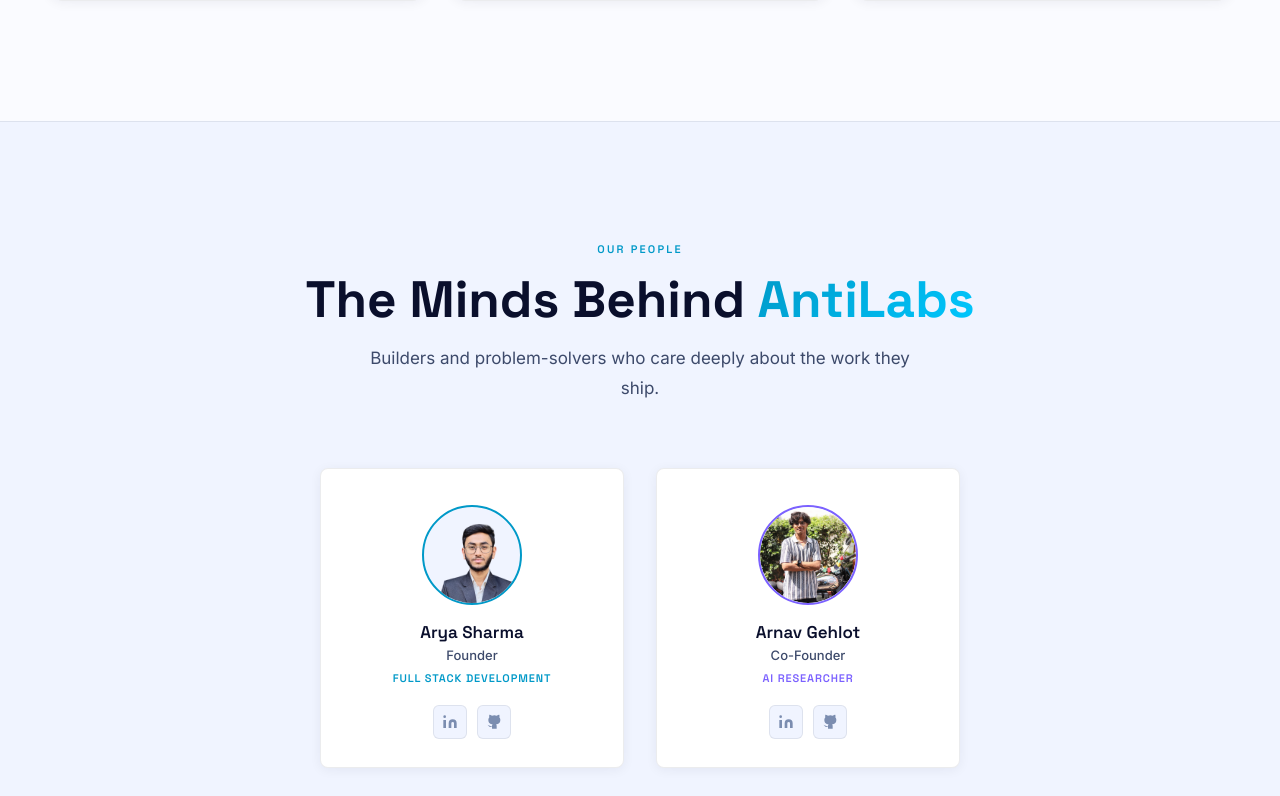
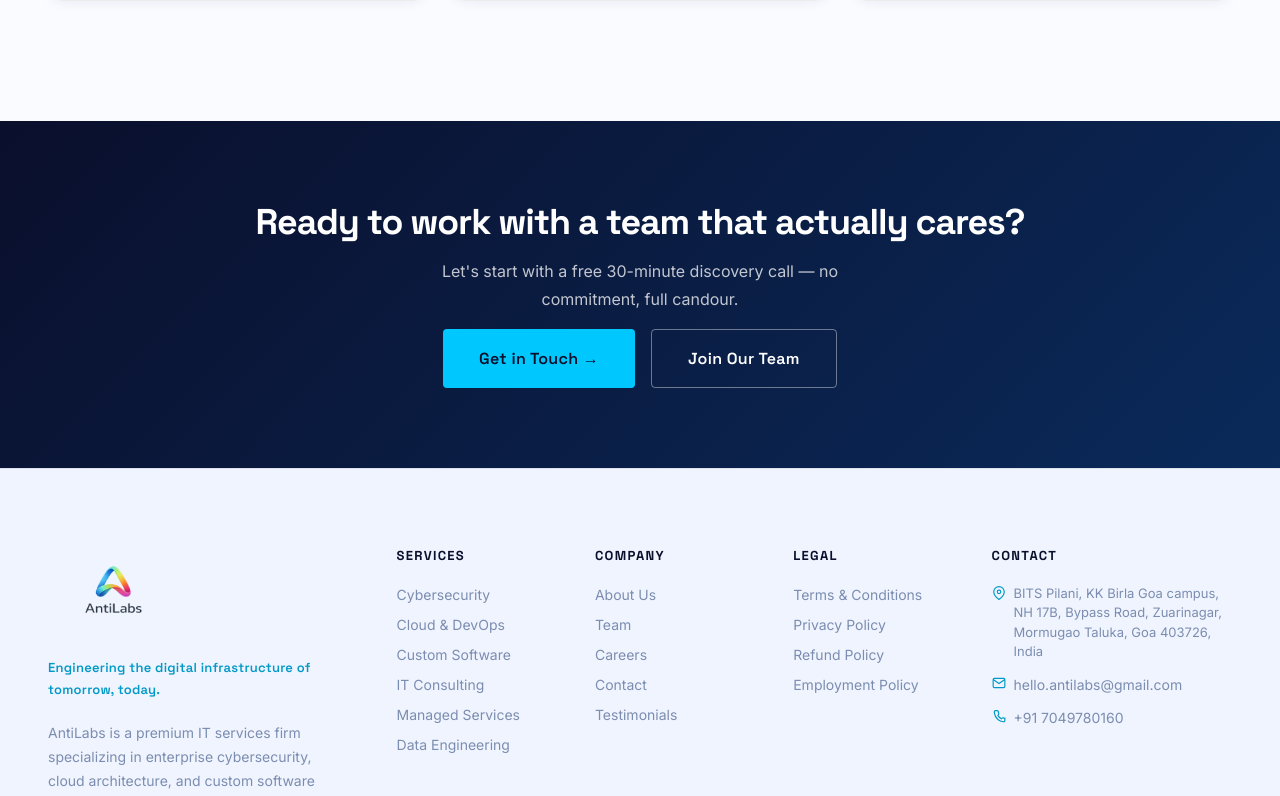
Before and after one commit to arya-5990/AntiLabs, a React (Vite) app: page /about in a window 1280 px wide. Shown: the part 2520-3316 px from the top of the page. Built offline with nearby package versions, Linux system fonts and the light colour scheme; no server answers.

Commit message:
feat: implement AboutPage and integrate into App routing

```diff
--- a/src/App.jsx
+++ b/src/App.jsx
@@ -10,7 +10,6 @@
 import WhyUs from './components/WhyUs';
 import Process from './components/Process';
 import Testimonials from './components/Testimonials';
-import Team from './components/Team';
 import CTABanner from './components/CTABanner';
 import Footer from './components/Footer';
 import ServicesPage from './pages/ServicesPage';
@@ -47,7 +46,6 @@
         <WhyUs />
         <Process />
         <Testimonials />
-        <Team />
         <CTABanner />
       </main>
       <Footer />
--- a/src/pages/AboutPage.jsx
+++ b/src/pages/AboutPage.jsx
@@ -2,7 +2,6 @@
 import { Link } from 'react-router-dom';
 import Navbar from '../components/Navbar';
 import Footer from '../components/Footer';
-import Team from '../components/Team';
 import { useScrollReveal } from '../hooks/useScrollReveal';
 import './AboutPage.css';
 
@@ -199,9 +198,6 @@
                     </div>
                 </section>
 
-                {/* ── Team ── (reuse existing component) */}
-                <Team />
-
                 {/* ── CTA ── */}
                 <section className="ap__cta-strip">
                     <div className="container ap__cta-inner">
```
